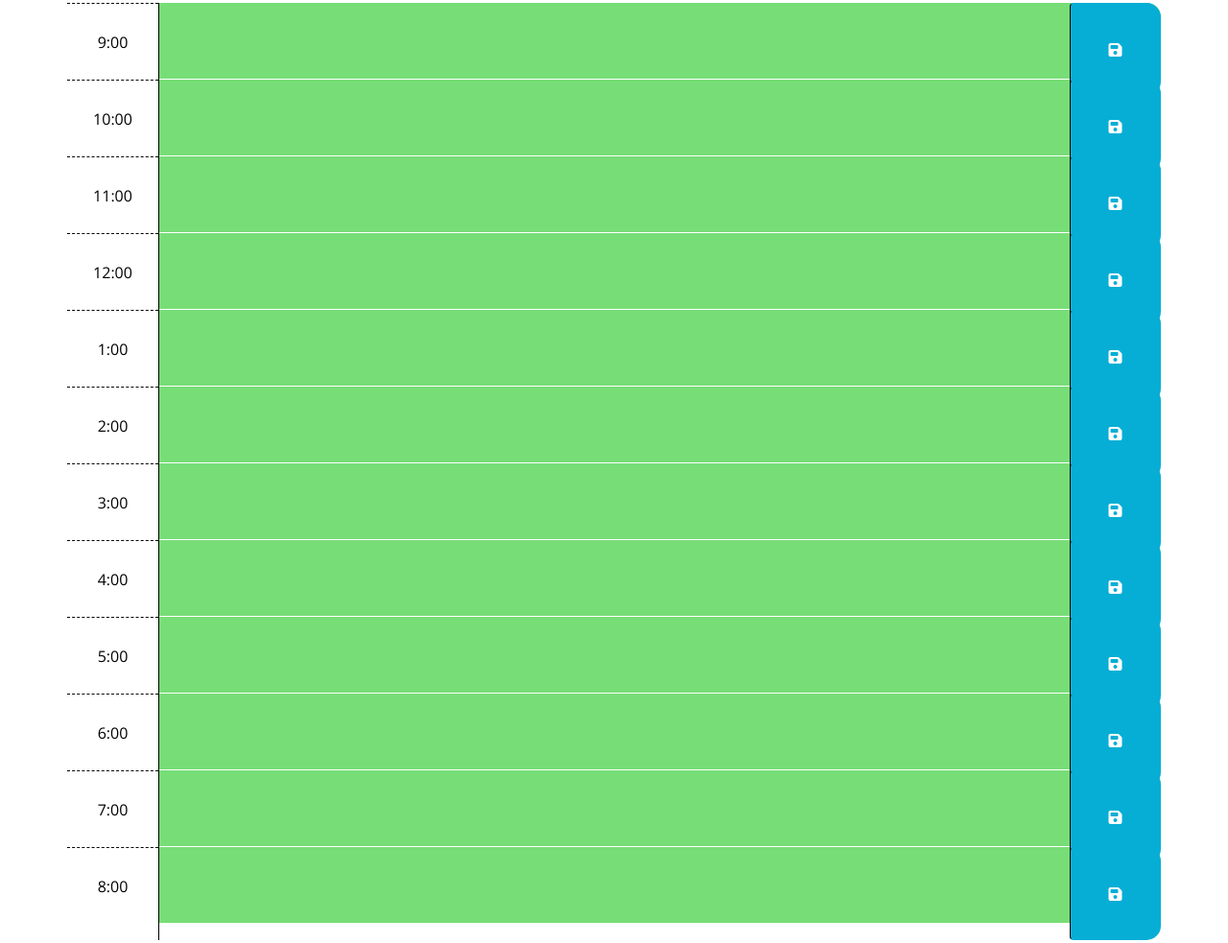
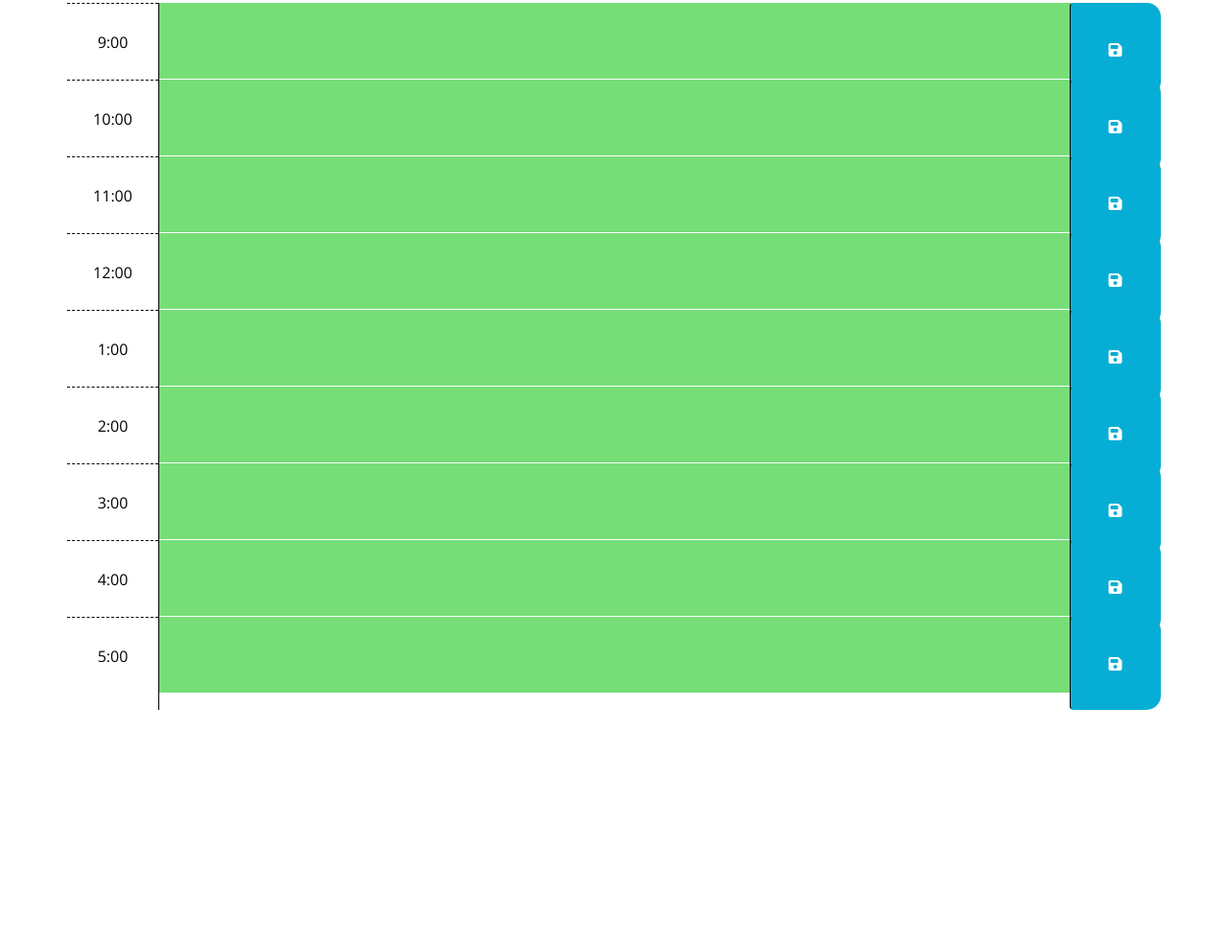
Before and after one commit to CDMurr/work-day-scheduler-app, a plain HTML site: page index.html in a window 1280 px wide. Shown: the part 334-1317 px from the top of the page at 96% size. After the commit the page ends 1077 px from the top, so only its background shows below. Drawn offline with nearby package versions, Linux system fonts and the light colour scheme.

Commit message:
updated readme

```diff
--- a/cody.js
+++ b/cody.js
@@ -1,14 +1,12 @@
-// document will get the element by id, then its textContent will = moment()
-// will get the current day
+//will give the current date at the top of the page
 document.getElementById("currentDay").textContent = moment().format("MMM Do YY");
 
 
+
+
 // grab the current hour, save into a variable
+const currentHour = moment().hour()
 // grab all the elements with time-block
-// loop over those elemenets
-// comparing the element hour to the current hour
-
-const currentHour = moment().hour()
 const timeBlocks = document.getElementsByClassName("time-block")
 for( let i = 0; i < timeBlocks.length; i++) {
     const block = timeBlocks.item(i)
@@ -23,6 +21,7 @@ for( let i = 0; i < timeBlocks.length; i++) {
         localStorage.setItem(blockHour, task.value)
         console.log(blockHour, task.value)
     })
+    // comparing the element hour to the current hour
     if(blockHour < currentHour) {
         block.className += " past "
     }else if(blockHour == currentHour) {
@@ -30,56 +29,4 @@ for( let i = 0; i < timeBlocks.length; i++) {
     }else if(blockHour > currentHour) {
         block.className += " future "
     }
-    // else if for foe
-    // else if statement for equal to current hour
-
 };
-
-
-
-
-// save user input to local storage  ,
-// set onclick event for the save button for every hour
-// add eventlistner to save data to local storage, localStorage,setitem("myItem",value)
-// var saveButton = document.querySelector("#save");
-// var task = document.querySelector("#task")
-
-
-// saveButton.addEventListener("click", function (event) {
-//     event.preventDefault();
-
-//     var todo = {
-//         task: task.value.trim()
-//     }
-
-//     localStorage.setItem("9:00", JSON.stringify(todo));
-// });
-
-
-
-
-// localStorage.setItem("10:00", JSON.stringify(todo));
-// localStorage.setItem("11:00", JSON.stringify(todo));
-// localStorage.setItem("12:00", JSON.stringify(todo));
-// localStorage.setItem("13:00", JSON.stringify(todo));
-// localStorage.setItem("14:00", JSON.stringify(todo));
-// localStorage.setItem("15:00", JSON.stringify(todo));
-// localStorage.setItem("16:00", JSON.stringify(todo));
-// localStorage.setItem("17:00", JSON.stringify(todo));
-// localStorage.setItem("9:00", JSON.stringify(todo));
-// localStorage.setItem("9:00", JSON.stringify(todo));
-// localStorage.setItem("9:00", JSON.stringify(todo));
-
-
-
-
-// color code function to represent past, present, and future by color
-// function to pull in the current time ("hour")&("number")
-// then grab all of the elements with ".time-block" as a class
-
-// create a for loop for each of these items
-// items meaning each element with the class="time-block"
-
-// if the
-// if the time is = to the current time present
-// if the time tiem is before assign the future class to it.
--- a/index.html
+++ b/index.html
@@ -31,45 +31,38 @@
         <p>9:00</p>
       </div>
       <textarea class="col-md-10"></textarea>
-      <!-- change save button icon  -->
       <button class="btn saveBtn col-md-1"><i class="fas fa-save"></i></button>
+    </div>
 
-    </div>
     <div id="hour10" class="row time-block ">
-
       <div class="col-md-1 hour">
         <p>10:00</p>
       </div>
       <textarea class="col-md-10"></textarea>
+      <button class="btn saveBtn col-md-1"><i class="fas fa-save"></i></button>
+    </div>
 
-      <button class="btn saveBtn col-md-1"><i class="fas fa-save"></i></button>
-
-    </div>
     <div id="hour11" class="row time-block ">
       <div class="col-md-1 hour">
         <p>11:00</p>
       </div>
       <textarea class="col-md-10"></textarea>
-
       <button class="btn saveBtn col-md-1"><i class="fas fa-save"></i></button>
     </div>
+
     <div id="hour12" class="row time-block">
       <div class="col-md-1 hour">
         <p>12:00</p>
       </div>
       <textarea class="col-md-10"></textarea>
-
       <button class="btn saveBtn col-md-1"><i class="fas fa-save"></i></button>
-
     </div>
 
     <div id="hour13" class="row time-block">
-
       <div class="col-md-1 hour">
         <p>1:00</p>
       </div>
       <textarea class="col-md-10"></textarea>
-
       <button class="btn saveBtn col-md-1"><i class="fas fa-save"></i></button>
 
     </div>
@@ -78,19 +71,17 @@
         <p>2:00</p>
       </div>
       <textarea class="col-md-10"></textarea>
-
       <button class="btn saveBtn col-md-1"><i class="fas fa-save"></i></button>
     </div>
+
     <div id="hour15" class="row time-block">
-
       <div class="col-md-1 hour">
         <p>3:00</p>
       </div>
       <textarea class="col-md-10"></textarea>
+      <button class="btn saveBtn col-md-1"><i class="fas fa-save"></i></button>
+    </div>
 
-      <button class="btn saveBtn col-md-1"><i class="fas fa-save"></i></button>
-
-    </div>
     <div id="hour16" class="row time-block">
       <div class="col-md-1 hour">
         <p>4:00</p>
@@ -104,54 +95,12 @@
         <p>5:00</p>
       </div>
       <textarea class="col-md-10"></textarea>
-
       <button class="btn saveBtn col-md-1"><i class="fas fa-save"></i></button>
     </div>
 
-    <!-- remove everything after 5:00 for submission -->
-    <div id="hour18" class="row time-block">
-
-      <div class="col-md-1 hour">
-        <p>6:00</p>
-      </div>
-      <textarea class="col-md-10"></textarea>
-
-      <button class="btn saveBtn col-md-1"><i class="fas fa-save"></i></button>
-
-    </div>
-    <div id="hour19" class="row time-block">
-      <div class="col-md-1 hour">
-        <p>7:00</p>
-      </div>
-      <textarea class="col-md-10"></textarea>
-
-      <button class="btn saveBtn col-md-1"><i class="fas fa-save"></i></button>
-    </div>
-    <div id="hour20" class="row time-block">
-      <div class="col-md-1 hour">
-        <p>8:00</p>
-      </div>
-      <textarea class="col-md-10"></textarea>
-
-      <button class="btn saveBtn col-md-1"><i class="fas fa-save"></i></button>
-    </div>
-
-  </div>
-
-
-
-  <!-- use class names from provided css file  -->
-
-
-
-
-
-
-
-
   <script src="https://code.jquery.com/jquery-3.4.1.min.js"></script>
   <script src="https://cdnjs.cloudflare.com/ajax/libs/moment.js/2.24.0/moment.min.js"></script>
-  <!-- add my script file after the provided scripts for jquery and moment .js  -->
+  <!-- added my script file after the provided scripts for jquery and moment .js  -->
   <script src="cody.js"></script>
 </body>
 
```
Also changed, not shown: Screen Shot 2022-04-07 at 11.57.32 PM.png (added), 1 other file.
